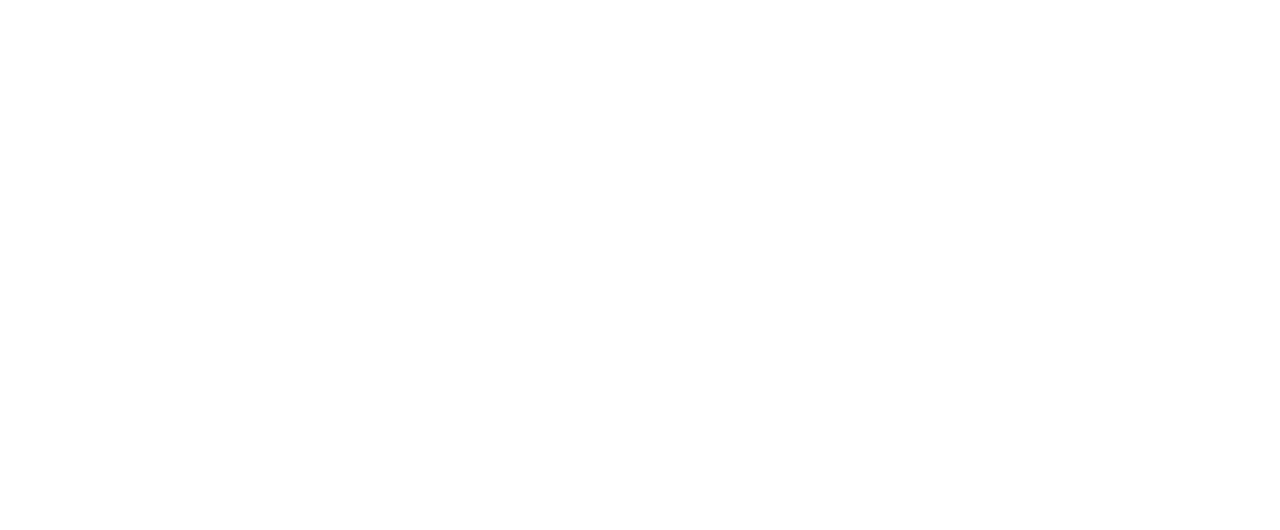
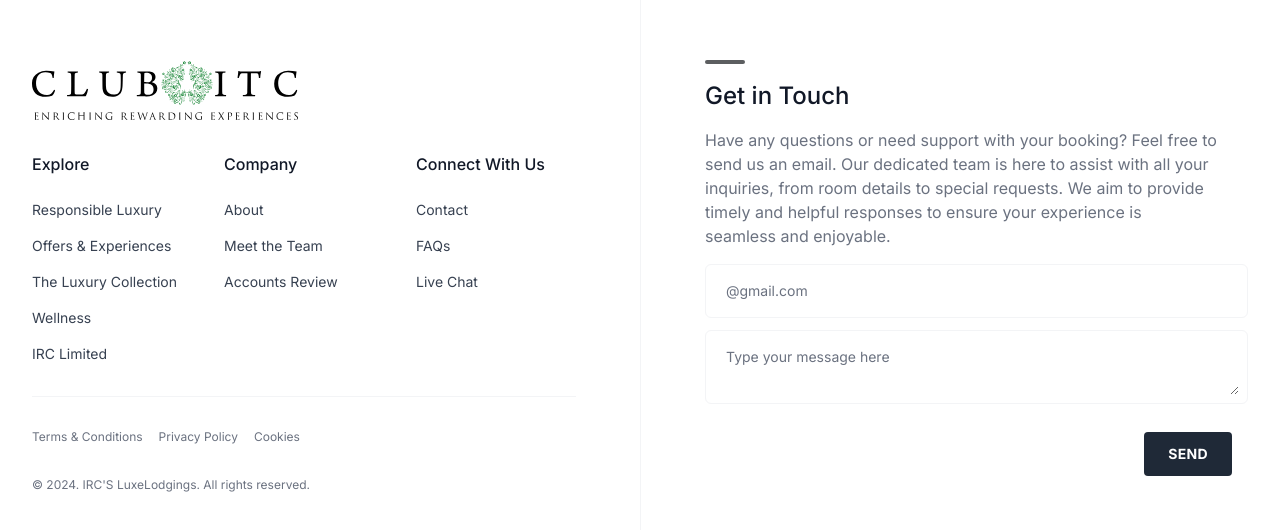
Before and after one commit to salmanulfarispk/new, a Next.js app in the folder client/: page / in a window 1280 px wide. Shown: the part 1354-1884 px from the top of the page. Before the commit the page ends 1350 px from the top, so only its background shows below. Built offline with nearby package versions, Linux system fonts and the light colour scheme.

Commit message:
footer section completes..

```diff
--- a/client/app/layout.js
+++ b/client/app/layout.js
@@ -2,6 +2,7 @@
 import "./globals.css";
 import MainNavbar from "@/components/MainNavbar";
 import MobileNav from "@/components/MobileNav";
+import Footer from "@/components/Footer";
 
 
 
@@ -21,6 +22,7 @@
         <MobileNav/>
 
         {children}
+        <Footer/>
         </body>
     </html>
   );
--- a/client/components/Carousel.jsx
+++ b/client/components/Carousel.jsx
@@ -20,8 +20,9 @@
         { id: 2, src: "/r7.jpg", alt: "Image 2", heading: "Serene Reading Nook", para: "Find peace in our serene reading nooks, perfect for a good book and a cup of tea." },
         { id: 3, src: "/r8.jpg", alt: "Image 3", heading: "Elegant Dining Room", para: "Elegant dining rooms perfect for dinner parties and intimate meals." },
         { id: 4, src: "/r6.jpg", alt: "Image 4", heading: "Cozy Bedroom Retreat", para: "Relax in our cozy bedrooms, crafted for restful nights and serene mornings." },
-        { id: 5, src: "/r2.jpg", alt: "Image 5", heading: "Modern Pool Area", para: "Enjoy modern luxury with sleek pool designs and chic furnishings for stylish events." },
+        { id: 5, src: "/r9.jpg", alt: "Image 5", heading: "Premium Room", para: "Premium rooms for ultimate comfort and stylish entertaining." },
         { id: 6, src: "/r5.png", alt: "Image 6", heading: "Luxurious Living Room", para: "Luxurious living rooms for ultimate comfort and stylish entertaining." },
+
     ];
 
 
--- /dev/null
+++ b/client/components/Footer.jsx
@@ -0,0 +1,165 @@
+
+
+const Footer = () => {
+
+    const year = new Date().getFullYear();
+
+    return (
+        <>
+
+            <footer className="bg-white">
+                <div className="mx-auto max-w-screen-xl px-4 sm:px-6 lg:px-8">
+                    <div className="lg:grid lg:grid-cols-2">
+                        <div
+                            className="border-b border-gray-100 py-8 lg:order-last lg:border-b-0 lg:border-s lg:py-16 lg:ps-16"
+                        >
+                            <div className="block text-teal-600 lg:hidden">
+                                 <img src="/club.svg" />
+                            </div>
+
+                            <div className="mt-8 space-y-4 lg:mt-0">
+                                <span className="hidden h-1 w-10 rounded bg-graybg lg:block"></span>
+
+                                <div>
+                                    <h2 className="text-2xl font-medium text-gray-900">Get in Touch</h2>
+
+                                    <p className="mt-4 max-w-lg text-gray-500">
+                                        Have any questions or need support with your booking?
+                                        Feel free to send us an email. Our dedicated team is here to assist with all your inquiries, from room details to special requests. We aim to provide
+                                        timely and helpful responses to ensure your experience is seamless and enjoyable.
+                                    </p>
+                                </div>
+
+                                <form className="mt-6 w-full">
+                                    <label for="UserEmail" className="sr-only"> Email </label>
+
+                                    <div
+                                        className="rounded-md border mb-3 border-gray-100 p-2 focus-within:ring-2 focus-within:ring-graybg sm:flex sm:items-center sm:gap-4"
+                                    >
+                                        <input
+                                            type="email"
+                                            id="UserEmail"
+                                            placeholder="@gmail.com"
+                                            className="w-full border-none focus:border-transparent focus:ring-transparent sm:text-sm"
+                                        />
+
+                                    </div>
+                                    <label for="UserMessage" className="sr-only"> Message </label>
+                                    <div
+                                        className="rounded-md border mb-3 border-gray-100 p-2 focus-within:ring-2 focus-within:ring-graybg  sm:flex sm:items-center sm:gap-4"
+                                    >
+                                        <textarea
+                                            id="UserMessage"
+                                            placeholder="Type your message here"
+                                            className="w-full border-none focus:border-transparent focus:ring-transparent sm:text-sm"
+                                        ></textarea>
+
+
+                                    </div>
+
+                                    <div className="w-full p-4 flex justify-end">
+                                        <button
+                                            className="w-full rounded bg-gray-800 px-6 py-3 text-sm font-bold uppercase tracking-wide text-white transition-none hover:bg-black/80 sm:w-auto"
+                                        >
+                                            Send
+                                        </button>
+                                    </div>
+                                </form>
+                            </div>
+                        </div>
+
+                        <div className="py-8 lg:py-16 lg:pe-16">
+                            <div className="hidden text-teal-600 lg:block">
+                                <img src="/club.svg" />
+                            </div>
+
+                            <div className="mt-8 grid grid-cols-1 gap-8 sm:grid-cols-3">
+                                <div>
+                                    <p className="font-medium text-gray-900">Explore</p>
+
+                                    <ul className="mt-6 space-y-4 text-sm">
+                                        <li>
+                                            <a className="text-gray-700 transition hover:opacity-75"> Responsible Luxury</a>
+                                        </li>
+
+                                        <li>
+                                            <a className="text-gray-700 transition hover:opacity-75"> Offers & Experiences </a>
+                                        </li>
+
+                                        <li>
+                                            <a className="text-gray-700 transition hover:opacity-75"> The Luxury Collection </a>
+                                        </li>
+
+                                        <li>
+                                            <a className="text-gray-700 transition hover:opacity-75"> Wellness </a>
+                                        </li>
+
+                                        <li>
+                                            <a className="text-gray-700 transition hover:opacity-75"> IRC Limited </a>
+                                        </li>
+                                    </ul>
+                                </div>
+
+                                <div>
+                                    <p className="font-medium text-gray-900">Company</p>
+
+                                    <ul className="mt-6 space-y-4 text-sm">
+                                        <li>
+                                            <a className="text-gray-700 transition hover:opacity-75"> About </a>
+                                        </li>
+
+                                        <li>
+                                            <a className="text-gray-700 transition hover:opacity-75"> Meet the Team </a>
+                                        </li>
+
+                                        <li>
+                                            <a className="text-gray-700 transition hover:opacity-75"> Accounts Review </a>
+                                        </li>
+                                    </ul>
+                                </div>
+
+                                <div>
+                                    <p className="font-medium text-gray-900">Connect With Us</p>
+
+                                    <ul className="mt-6 space-y-4 text-sm">
+                                        <li>
+                                            <a className="text-gray-700 transition hover:opacity-75"> Contact </a>
+                                        </li>
+
+                                        <li>
+                                            <a className="text-gray-700 transition hover:opacity-75"> FAQs </a>
+                                        </li>
+
+                                        <li>
+                                            <a className="text-gray-700 transition hover:opacity-75"> Live Chat </a>
+                                        </li>
+                                    </ul>
+                                </div>
+                            </div>
+
+                            <div className="mt-8 border-t border-gray-100 pt-8">
+                                <ul className="flex flex-wrap gap-4 text-xs">
+                                    <li>
+                                        <a className="text-gray-500 transition hover:opacity-75"> Terms & Conditions </a>
+                                    </li>
+
+                                    <li>
+                                        <a className="text-gray-500 transition hover:opacity-75"> Privacy Policy </a>
+                                    </li>
+
+                                    <li>
+                                        <a className="text-gray-500 transition hover:opacity-75"> Cookies </a>
+                                    </li>
+                                </ul>
+
+                                <p className="mt-8 text-xs text-gray-500">&copy; {year}. IRC'S LuxeLodgings. All rights reserved.</p>
+                            </div>
+                        </div>
+                    </div>
+                </div>
+            </footer>
+        </>
+    )
+}
+
+export default Footer
```
Also changed, not shown: client/public/club.svg (added), client/public/r9.jpg (added).
